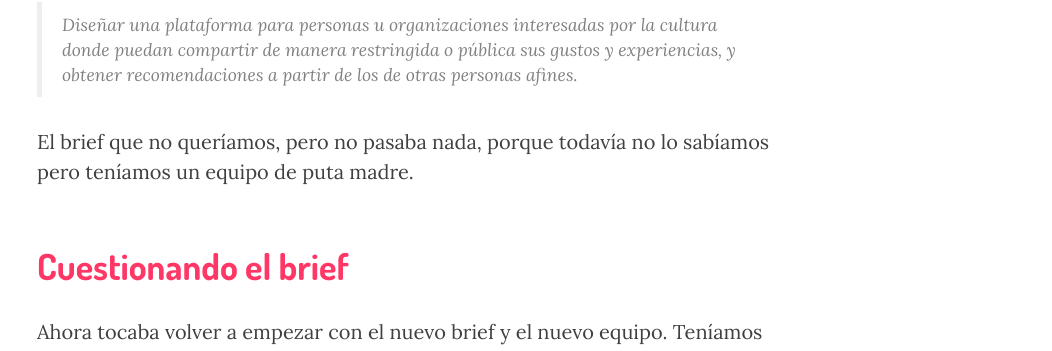
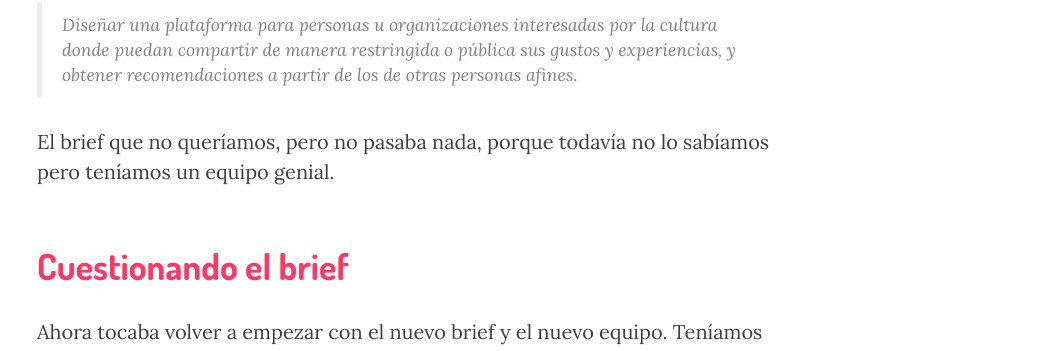
Before and after one commit to Rooof-Project/memoria, a Jekyll site: the page built from _posts/2015-04-20-como-empezo-todo.markdown, in a window 1280 px wide and 900 px high, scrolled down 1100 px. Shown: the part 131-482 px from the top of the window, without its empty margins (228-1280 px from the left). Built offline with Jekyll 4.4.1, drawn with Linux system fonts in a browser that asks for light colours; nearby versions of some CDN libraries.

Commit message:
Updated 2015-04-20-como-empezo-todo.markdown

```diff
--- a/_posts/2015-04-20-como-empezo-todo.markdown
+++ b/_posts/2015-04-20-como-empezo-todo.markdown
@@ -5,6 +5,7 @@ subtitle: El brief que perdimos echando una moneda al aire
 "header-img": "img/post-bg-12.jpg"
 published: true
 ---
+
 
 
 
@@ -20,7 +21,7 @@ published: true
 <p>Así que nuestro brief era este:</p>
 <blockquote>Diseñar una plataforma para personas u organizaciones interesadas por la cultura donde puedan compartir de manera restringida o pública sus gustos y experiencias, y obtener recomendaciones a partir de los de otras personas afines. </blockquote>
 
-<p>El brief que no queríamos, pero no pasaba nada, porque todavía no lo sabíamos pero teníamos un equipo de puta madre.</p>
+<p>El brief que no queríamos, pero no pasaba nada, porque todavía no lo sabíamos pero teníamos un equipo genial.</p>
 
 
 <h2 class="section-heading">Cuestionando el brief</h2>
```
